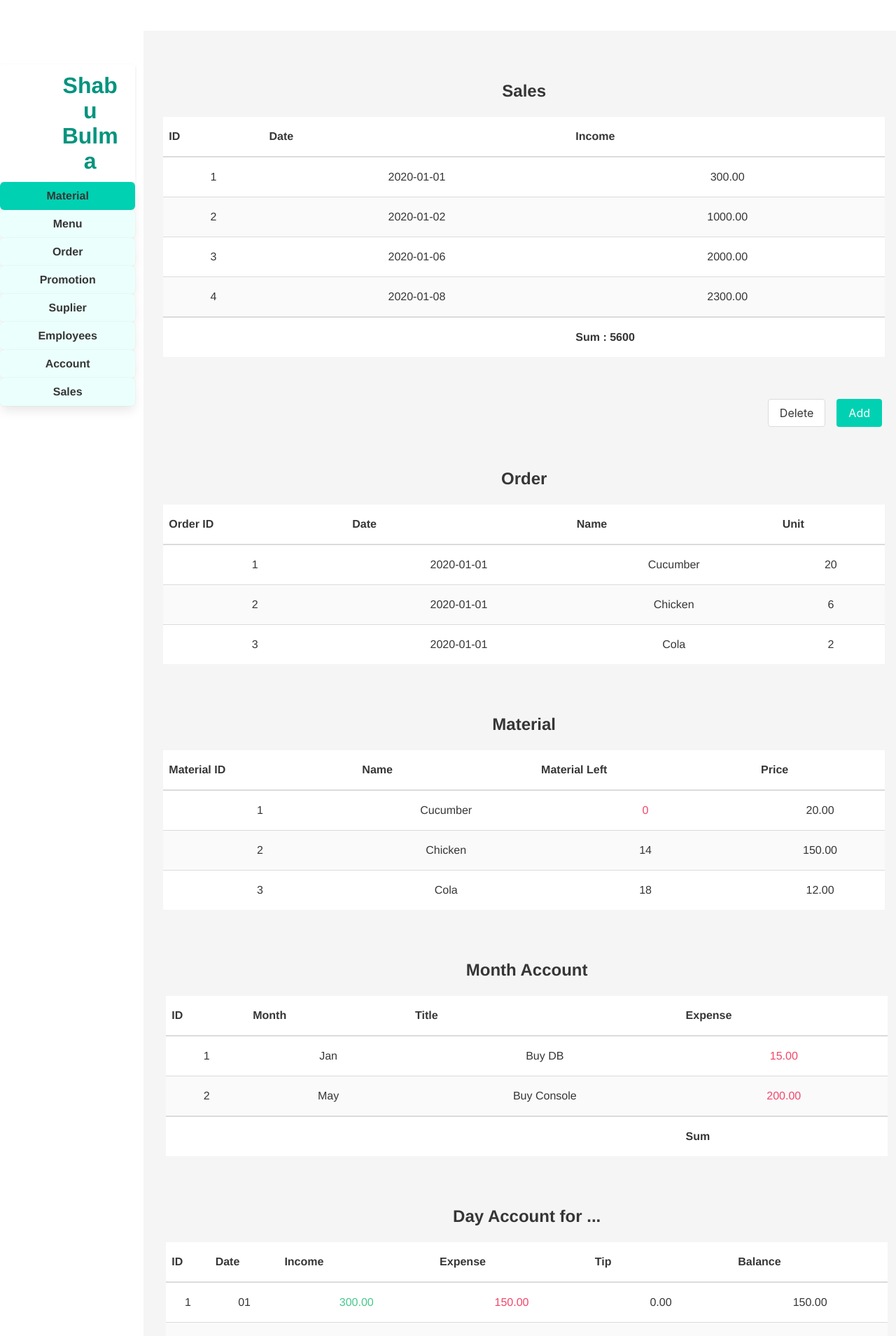
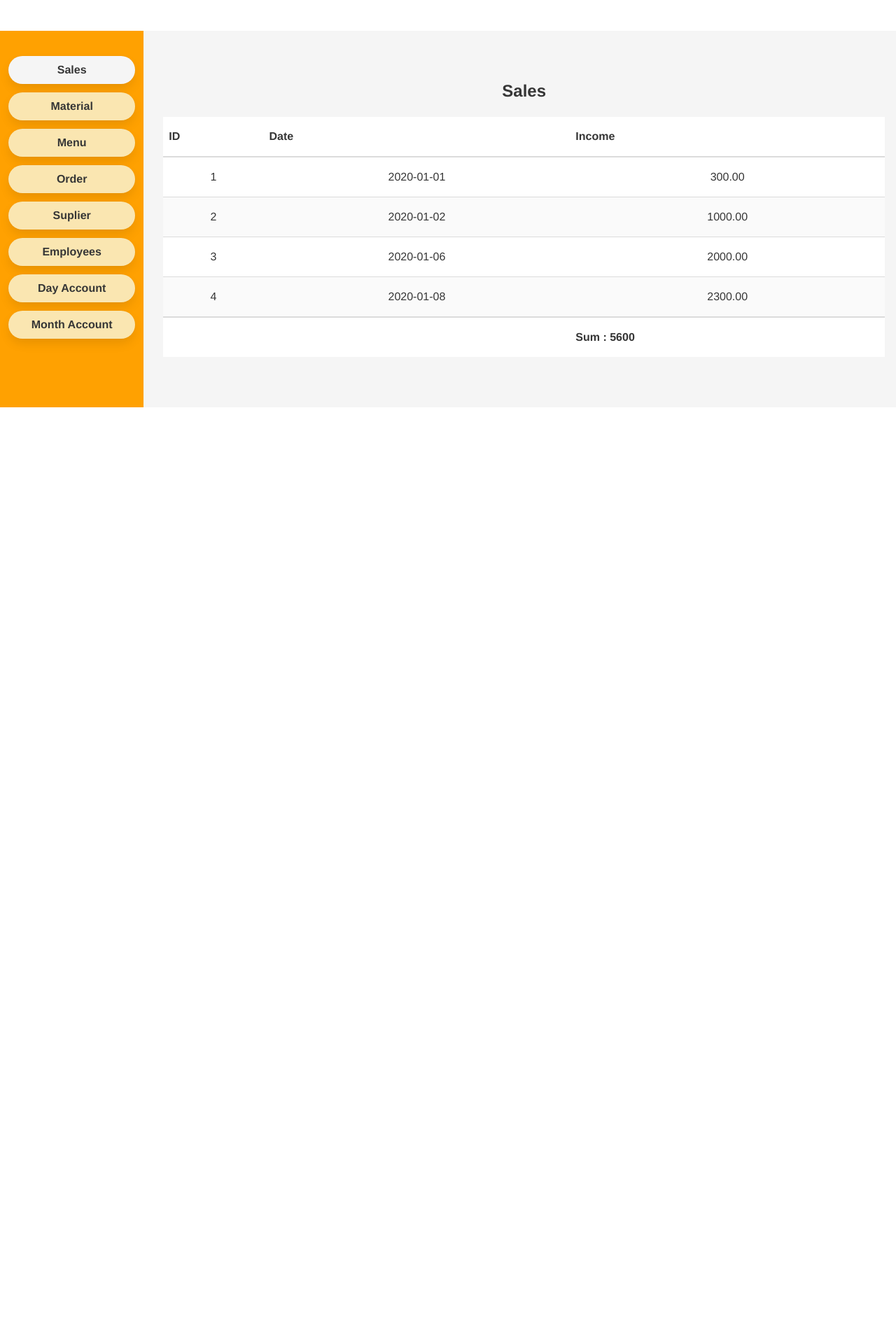
Before and after one commit to kunskun/shabu-project, a Vue app in the folder frontend/: page /manager in a window 1280 px wide. Shown: the part 60-1969 px from the top of the page at 70% size. After the commit the page ends 800 px from the top, so only its background shows below. Built offline with nearby package versions, Linux system fonts and the light colour scheme.

Commit message:
update Manager.vue

```diff
--- a/frontend/src/views/Manager.vue
+++ b/frontend/src/views/Manager.vue
@@ -1,48 +1,44 @@
 <template>
   <section id="app">
-    <div class="columns">
-      <div class="column is-2 py-6 ">
-        <header class="card-header ">
-          <p class="card-header-icon has-text-link-dark">
-            <span class="card-header-icon icon">
-              <i class="fas fa-utensils"></i>
-            </span>
-          </p>
-          <p class="card-header-title has-text-primary-dark title is-3">Shabu Bulma</p>
-        </header>
+    <div class="columns orange">
+      <div class="column is-2 py-5 pl-5">
+        <!-- <header class="card-header pb-5 orange">
+          <img src="../assets/logo.png" alt="" width="100%">
+        </header> -->
 
         <!-- item bar -->
         <template>
-          <div class="button is-full is-primary box my-0">
+          <div class="button is-full box my-3 is-rounded is-light" :class="{'light-orange': selectSite === 'sales' ? false:true}" @click="selectSite = 'sales'">
+            <span class="title is-6">Sales</span>
+          </div>
+          <div class="button is-full box my-3 is-rounded is-light" :class="{'light-orange': selectSite === 'material' ? false:true}" @click="selectSite = 'material'">
             <span class="title is-6">Material</span>
           </div>
-          <div class="button is-full is-primary box my-0 is-light">
+          <div class="button is-full box my-3 is-rounded is-light" :class="{'light-orange': selectSite === 'menu' ? false:true}" @click="selectSite = 'menu'">
             <span class="title is-6">Menu</span>
           </div>
-          <div class="button is-full is-primary box my-0 is-light">
+          <div class="button is-full box my-3 is-rounded is-light" :class="{'light-orange': selectSite === 'order' ? false:true}" @click="selectSite = 'order'">
             <span class="title is-6">Order</span>
           </div>
-          <div class="button is-full is-primary box my-0 is-light">
-            <span class="title is-6">Promotion</span>
-          </div>
-          <div class="button is-full is-primary box my-0 is-light">
+          <div class="button is-full box my-3 is-rounded is-light" :class="{'light-orange': selectSite === 'supplier' ? false:true}" @click="selectSite = 'supplier'">
             <span class="title is-6">Suplier</span>
           </div>
-          <div class="button is-full is-primary box my-0 is-light">
+          <div class="button is-full box my-3 is-rounded is-light" :class="{'light-orange': selectSite === 'employee' ? false:true}" @click="selectSite = 'employee'">
             <span class="title is-6">Employees</span>
           </div>
-          <div class="button is-full is-primary box my-0 is-light">
-            <span class="title is-6">Account</span>
+          <div class="button is-full box my-3 is-rounded is-light" :class="{'light-orange': selectSite === 'day' ? false:true}" @click="selectSite = 'day'">
+            <span class="title is-6">Day Account</span>
           </div>
-          <div class="button is-full is-primary box my-0 is-light">
-            <span class="title is-6">Sales</span>
+          <div class="button is-full box my-3 is-rounded is-light" :class="{'light-orange': selectSite === 'month' ? false:true}" @click="selectSite = 'month'">
+            <span class="title is-6">Month Account</span>
           </div>
+
         </template>
       </div>
 
       <div class="column is-10 px-4  has-background-light is-rounded">
         <!-- Sales -->
-        <div class="column is-full my-6">
+        <div class="column is-full my-6" v-if="selectSite === 'sales'">
           <h1 class="title is-4">Sales</h1>
           <table class="table is-striped is-narrow is-hoverable is-fullwidth">
             <thead>
@@ -83,13 +79,13 @@
             </tfoot>
           </table>
         </div>
-        <div class="is-full has-text-right pr-4">
+        <!-- <div class="is-full has-text-right pr-4">
           <button class="button is-outlined mr-4">Delete</button>
           <button class="button is-primary">Add</button>
-        </div>
+        </div> -->
 
         <!-- Order -->
-        <div class="column is-full my-6">
+        <div class="column is-full my-6" v-if="selectSite === 'order'">
           <h1 class="title is-4">Order</h1>
           <table class="table is-striped is-narrow is-hoverable is-fullwidth">
             <thead>
@@ -125,7 +121,7 @@
         </div>
 
         <!-- Material -->
-        <div class="column is-full my-6">
+        <div class="column is-full my-6" v-if="selectSite === 'material'">
           <h1 class="title is-4">Material</h1>
           <table class="table is-striped is-narrow is-hoverable is-fullwidth">
             <thead>
@@ -160,8 +156,51 @@
           </table>
         </div>
 
+        <!-- Menu -->
+        <div class="column is-full my-6" v-if="selectSite === 'menu'">
+          <h1 class="title is-4">Menu</h1>
+          <table class="table is-striped is-narrow is-hoverable is-fullwidth">
+            <thead>
+              <tr>
+                <th class="is-2">Image</th>
+                <th class="is-1">ID</th>
+                <th class="is-2">Name</th>
+                <th class="is-2">Price</th>
+                <th class="is-2">Cost</th>
+                <th class="is-3">Description</th>
+              </tr>
+            </thead>
+            <tbody>
+              <tr>
+                <td></td>
+                <td>1</td>
+                <td>Cucumber</td>
+                <td>0</td>
+                <td>20.00 </td>
+                <td></td>
+              </tr>
+              <tr>
+                <td></td>
+                <td>2</td>
+                <td>Cucumber</td>
+                <td>0</td>
+                <td>20.00 </td>
+                <td></td>
+              </tr>
+              <tr>
+                <td></td>
+                <td>3</td>
+                <td>Cucumber</td>
+                <td>0</td>
+                <td>20.00 </td>
+                <td></td>
+              </tr>
+            </tbody>
+          </table>
+        </div>
+
         <!-- Month Account -->
-        <div class="column is-full mx-1 my-6">
+        <div class="column is-full mx-1 my-6" v-if="selectSite === 'month'">
           <h1 class="title is-4">Month Account</h1>
           <table class="table is-striped is-narrow is-hoverable is-fullwidth">
             <thead>
@@ -198,8 +237,8 @@
         </div>
 
         <!-- Day Account -->
-        <div class="column is-full mx-1 my-6">
-          <h1 class="title is-4">Day Account for ...</h1>
+        <div class="column is-full mx-1 my-6" v-if="selectSite === 'day'">
+          <h1 class="title is-4">Day Account</h1>
           <table class="table is-striped is-narrow is-hoverable is-fullwidth">
             <thead>
               <tr>
@@ -243,7 +282,7 @@
         </div>
 
         <!-- Suplier -->
-        <div class="column is-full mx-1 my-6">
+        <div class="column is-full mx-1 my-6" v-if="selectSite === 'supplier'">
           <h1 class="title is-4">Supplier</h1>
           <table class="table is-striped is-narrow is-hoverable is-fullwidth">
             <thead>
@@ -270,7 +309,7 @@
         </div>
 
         <!-- Employees -->
-        <div class="column is-full mx-1 my-6">
+        <div class="column is-full mx-1 my-6" v-if="selectSite === 'employee'">
           <h1 class="title is-4">Employees</h1>
           <table class="table is-striped is-narrow is-hoverable is-fullwidth">
             <thead>
@@ -311,7 +350,9 @@
 <script>
 export default {
   data() {
-    return {};
+    return {
+      selectSite: 'sales',
+    };
   },
 };
 </script>
@@ -320,5 +361,11 @@ export default {
   tr{
     line-height: 3rem;
   }
+  .orange{
+    background-color: #FFA101;
+  }
+  .light-orange{
+    background-color: #FAE6B1;
+  }
 
 </style>
```
